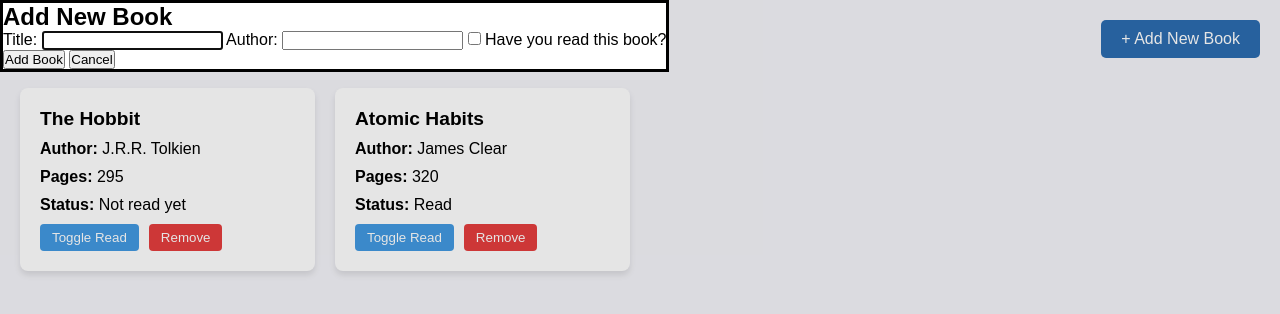
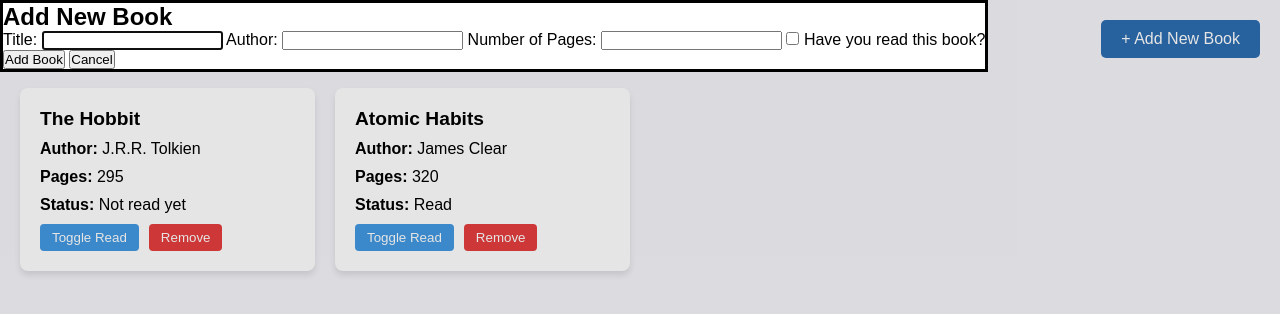
Before and after one commit to ChriistopherAaron/library, a plain HTML site: page index.html in a window 1280 px wide. Both pictures are taken after a click on the button "+ Add New Book". Drawn offline with Linux system fonts and the light colour scheme.

Commit message:
Complete Odin Library project: fix missing pages input and finalize UI

```diff
--- a/index.html
+++ b/index.html
@@ -26,8 +26,11 @@
             <label for="author">Author:</label>
             <input type="text" id="author" required>
 
+            <label for="pages">Number of Pages:</label>
+            <input type="number" id="pages" min="1" required>
+
             <label for="read">
-                <input type="checkbox" id="read"> Have you read this book?
+            <input type="checkbox" id="read"> Have you read this book?
             </label>
 
             <div class="form-buttons">
```
